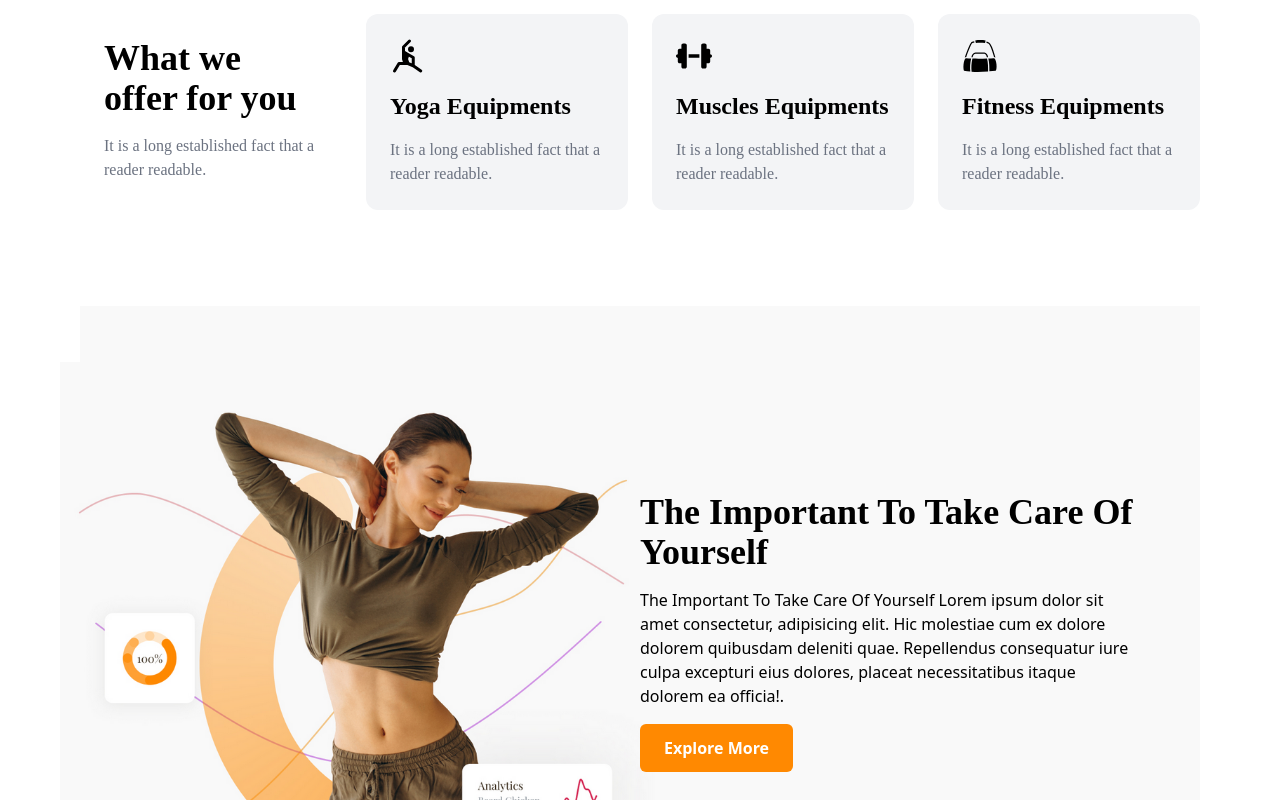
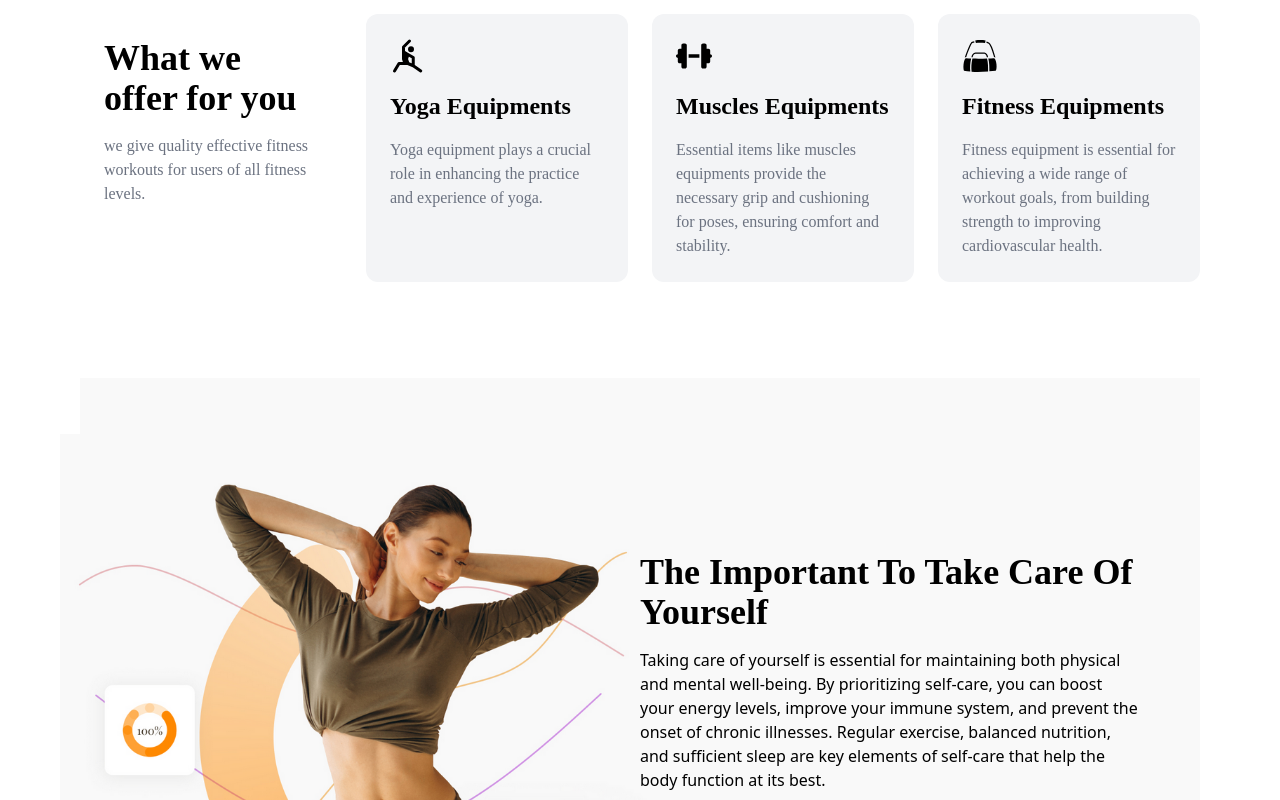
Before and after one commit to shegsemmanuel/New_Coders-_Gym, a React (Vite) app: page / in a window 1280 px wide. Shown: the part 840-1640 px from the top of the page. Built offline with nearby package versions, Linux system fonts and the light colour scheme; a web font is replaced by a local one.

Commit message:
Finish edit

```diff
--- a/src/App.jsx
+++ b/src/App.jsx
@@ -15,7 +15,7 @@ const BannerData = {
   image: Img1,
   title: "The Important To Take Care Of Yourself",
   subtitle:
-    "The Important To Take Care Of Yourself Lorem ipsum dolor sit amet consectetur, adipisicing elit. Hic molestiae cum ex dolore dolorem quibusdam deleniti quae. Repellendus consequatur iure culpa excepturi eius dolores, placeat necessitatibus itaque dolorem ea officia!.",
+    "Taking care of yourself is essential for maintaining both physical and mental well-being. By prioritizing self-care, you can boost your energy levels, improve your immune system, and prevent the onset of chronic illnesses. Regular exercise, balanced nutrition, and sufficient sleep are key elements of self-care that help the body function at its best.",
     link: "#",
 };
 
@@ -23,7 +23,7 @@ const Banner2Data = {
   image: Img2,
   title: "The Important To Take Care Of Yourself",
   subtitle:
-    "The Important To Take Care of Yourself   Lorem ipsum dolor sit amet consectetur, adipisicing elit. Hic molestiae cum ex dolore dolorem quibusdam deleniti quae. Repellendus consequatur iure culpa excepturi eius dolores, placeat necessitatibus itaque dolorem ea officia!.",
+    "Mental and emotional health is equally important when it comes to self-care. Engaging in activities that bring joy, relaxation, and peace, such as meditation, hobbies, or spending time with loved ones can help reduce anxiety and improve overall happiness. Setting boundaries, practicing mindfulness, and taking breaks from a busy schedule are also vital components of maintaining balance.",
     link: "#",
 };
 
--- a/src/components/Equipments/Equipments.jsx
+++ b/src/components/Equipments/Equipments.jsx
@@ -10,14 +10,14 @@ const EquipmentData = [
     {
         id:1,
         title:"Yoga Equipments",
-        desc:"It is a long established fact that a reader readable.",
+        desc:"Yoga equipment plays a crucial role in enhancing the practice and experience of yoga.",
         icon: <GrYoga />,
         delay: 0.3,
     },
     {
         id: 2,
         title: "Muscles Equipments",
-        desc: "It is a long established fact that a reader readable.",
+        desc: "Essential items like muscles equipments provide the necessary grip and cushioning for poses, ensuring comfort and stability.",
         link: "/",
         icon: <FaDumbbell />,
         delay: 0.6,
@@ -25,7 +25,7 @@ const EquipmentData = [
     {
         id: 3,
         title: "Fitness Equipments",
-        desc: "It is a long established fact that a reader readable.",
+        desc: "Fitness equipment is essential for achieving a wide range of workout goals, from building strength to improving cardiovascular health. ",
         link: "/",
         icon: <GiGymBag />,
         delay: 0.9,
@@ -39,7 +39,7 @@ const Equipments = () => {
            <div className="grid grid-cols-1 sm:grid-cols-2 md:grid-cols-4 gap-6 font-playfair">
              <div className="space-y-4 p-6">
                 <h1 className="text-3xl md:text-4xl font-bold">What we offer for you</h1>
-                <p className="text-gray-500">It is a long established fact that a reader readable.</p>
+                <p className="text-gray-500">we give quality effective fitness workouts for users of all fitness levels.</p>
              </div>
              {EquipmentData.map((item) => {
                 return (
--- a/src/components/Footer/Footer.jsx
+++ b/src/components/Footer/Footer.jsx
@@ -10,11 +10,11 @@ const Footer = () => {
             <div className='py-8 px-4 space-y-4'>
                 <div className='text-2xl flex items-center gap-2 font-bold uppercase'>
                     <FaDumbbell />
-                    <p>Coders</p>
+                    <p>Annexy</p>
                     <p className='text-secondary'>Gym</p>
                 </div>
                 <p>
-                   Lorem ipsum dolor sit amet consectetur adipisicing elit. Ad ipsa, exercitationem dolore culpa doloremque voluptates cumque optio numquam aspernatur odio.
+                Whether for personal use or a commercial gym, we give quality fitness equipment to ensures safe, effective workouts for users of all fitness levels.
                 </p>
                 <div className='flex items-center justify-start gap-5 !mt-6'>
                     <a href="#">
--- a/src/mockData/data.js
+++ b/src/mockData/data.js
@@ -93,28 +93,28 @@ export const TestimonialsData = [
     {
         id: 1,
         name: "John Doe",
-        text: "lorem ispsum dolor sit amet consectetur adipisicing elit. Eaque reiciendis inventore iste ratione ex alias quis magni at optio,",
+        text: "I've been a member of this gym for over a year, and I couldn’t be happier with my experience! The equipment is always clean and well-maintained, and there's a wide variety of machines to target every muscle group.",
         img: "https://picsum.photos/101/101",
         delay: 0.2,
     },
     {
         id: 2,
         name: "Steve Smith",
-        text: "lorem ispsum dolor sit amet consectetur adipisicing elit. Eaque reiciendis inventore iste ratione ex alias quis magni at optio,",
+        text: "Joining this gym was one of the best decisions I’ve made for my health.The facility is spacious, never overcrowded,and has all the fitness equipment you could need.",
         img: "https://picsum.photos/102/102",
         delay: 0.5,
     },
     {
         id: 3,
         name: "Kristen",
-        text: "lorem ispsum dolor sit amet consectetur adipisicing elit. Eaque reiciendis inventore iste ratione ex alias quis magni at optio,",
+        text: "The trainers are knowledgeable and provide excellent advice on how to improve form and maximize workouts",
         img: "https://picsum.photos/104/104",
         delay: 0.8,
     },
     {
         id: 5,
         name: "Ariana",
-        text: "lorem ispsum dolor sit amet consectetur adipisicing elit. Eaque reiciendis inventore iste ratione ex alias quis magni at optio,",
+        text: "I particularly enjoy the variety of equipment, from cardio machines to free weights, and the locker rooms are always clean and well-stocked.",
         img: "https://picsum.photos/103/103",
         delay: 1.1,
     },
```
